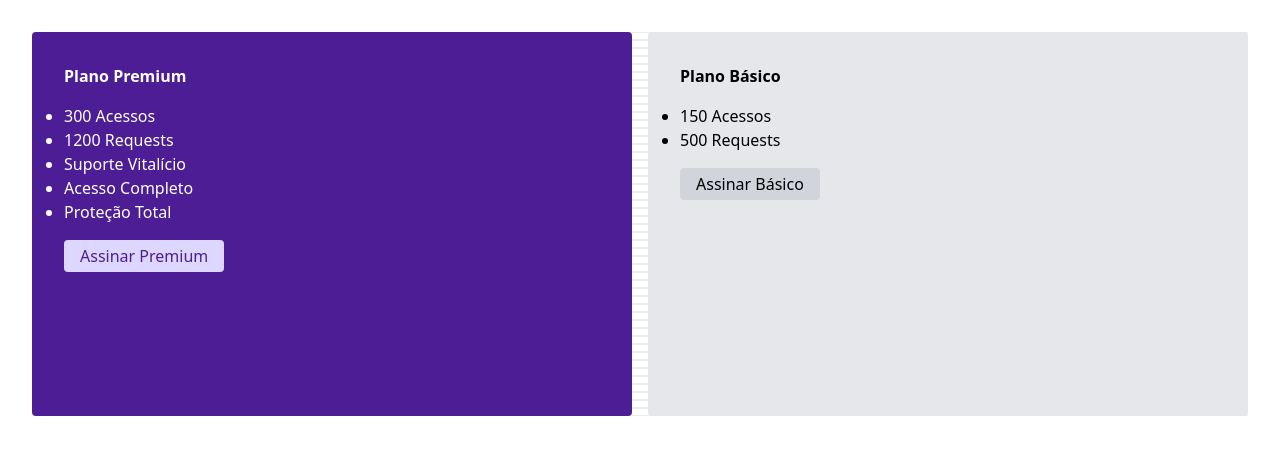
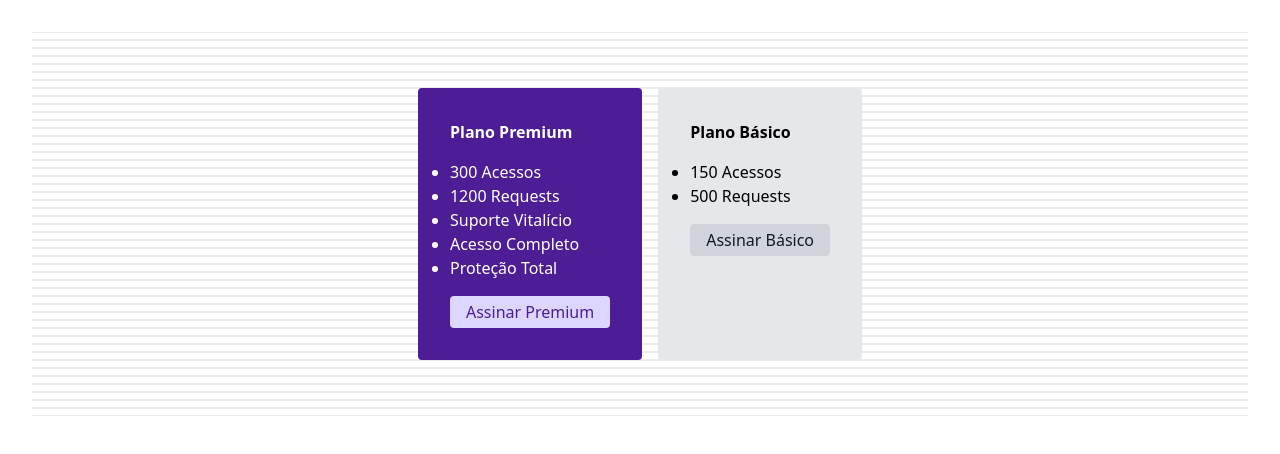
Before and after one commit to DavidGBbr/tailwind, a website: page src/index.html in a window 1280 px wide. Drawn offline with Linux system fonts and the light colour scheme.

Commit message:
feat: align e justify 3

```diff
--- a/src/index.html
+++ b/src/index.html
@@ -7,8 +7,10 @@
     <link rel="stylesheet" href="./output.css" />
   </head>
   <body class="m-8">
-    <section class="h-96 grid grid-cols-2 gap-4 bg-[url('./img/grid.svg')]">
-      <div class="bg-violet-900 p-8 rounded self-end justify-self-start">
+    <section
+      class="grid grid-cols-[auto_auto] h-96 gap-4 bg-[url('./img/grid.svg')] place-content-center"
+    >
+      <div class="bg-violet-900 p-8 rounded">
         <h2 class="font-bold mb-4 text-white">Plano Premium</h2>
         <ul class="list-disc text-white">
           <li>300 Acessos</li>
@@ -21,7 +23,7 @@
           Assinar Premium
         </button>
       </div>
-      <div class="bg-gray-200 p-8 rounded place-self-center">
+      <div class="bg-gray-200 p-8 rounded">
         <h2 class="font-bold mb-4">Plano Básico</h2>
         <ul class="list-disc">
           <li>150 Acessos</li>
```
Also changed, not shown: src/output.css.
